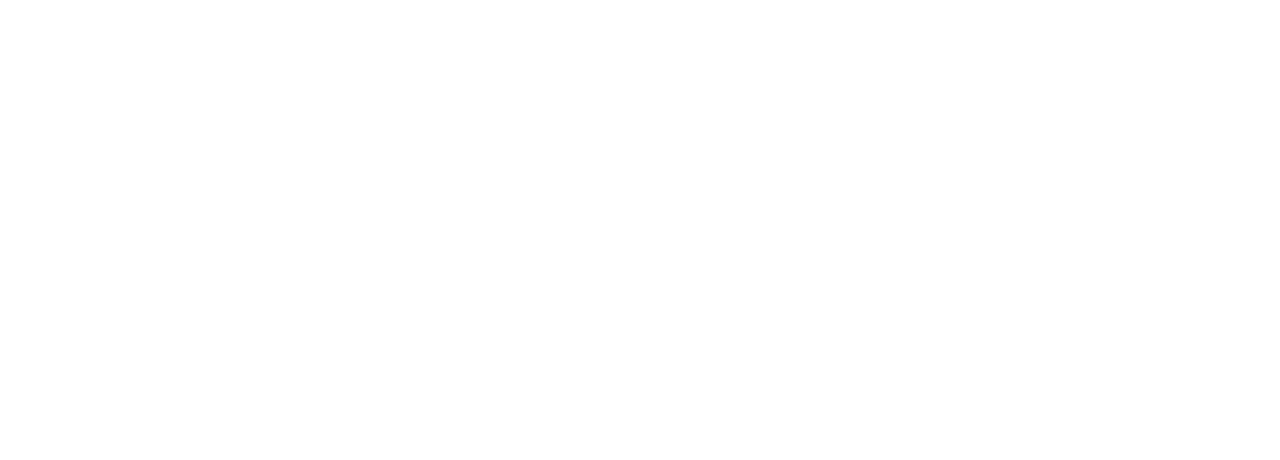
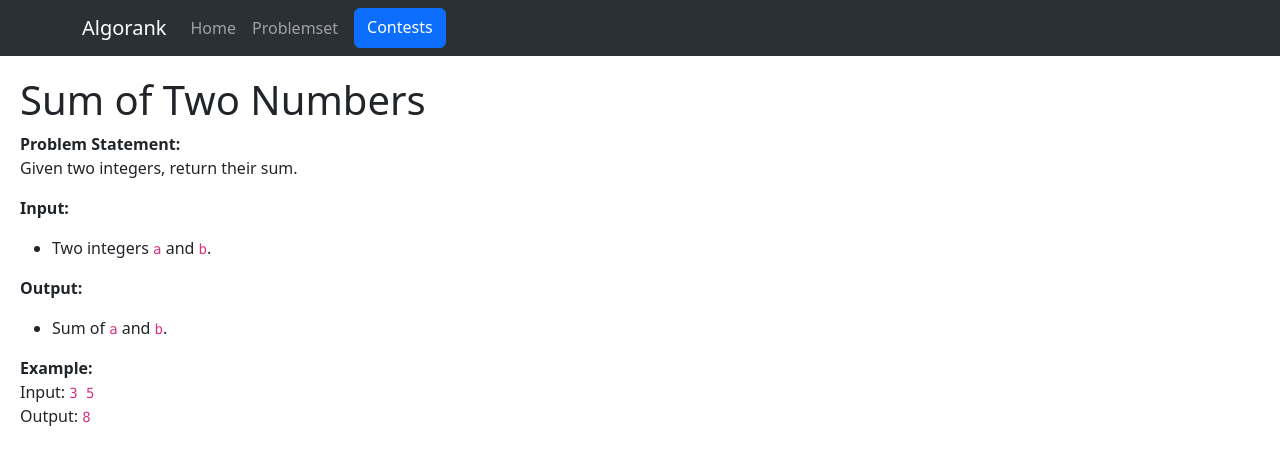
Before and after one commit to VemorPhose/Algorank, a React (Create React App) app in the folder client/: page /problem/2SUM in a window 1280 px wide. Before the commit this address had no page. Shown: the top 460 px of the page. Built offline with nearby package versions, Linux system fonts and the light colour scheme.

Commit message:
Started making problem page

```diff
--- a/client/package.json
+++ b/client/package.json
@@ -11,6 +11,7 @@
     "react": "^18.3.1",
     "react-bootstrap": "^2.10.7",
     "react-dom": "^18.3.1",
+    "react-markdown": "^9.0.3",
     "react-router-dom": "^7.1.1",
     "react-scripts": "^5.0.1",
     "web-vitals": "^2.1.4"
--- a/client/src/App.js
+++ b/client/src/App.js
@@ -6,8 +6,8 @@
 import { BrowserRouter as Router, Routes, Route } from 'react-router-dom';
 import Home from './pages/Home';
 import Problemset from './pages/Problemset';
+import ProblemPage from './pages/ProblemPage';
 import Contests from './pages/Contests';
-import Header from './components/Header';
 
 function App() {
   return (
@@ -16,6 +16,7 @@
         <Route path="/" element={<Home />} />
         <Route path="/problemset" element={<Problemset />} />
         <Route path="/contests" element={<Contests />} />
+        <Route path="/problem/:problemId" element={<ProblemPage />} />
       </Routes>
     </Router>
   );
--- a/client/src/pages/Contests.js
+++ b/client/src/pages/Contests.js
@@ -1,7 +1,7 @@
 // src/pages/Contests.js
 
 import React from 'react';
-import Header from '../components/Header';  // Import Header component
+import Header from '../components/Header';
 
 function Contests() {
   return (
--- a/client/src/pages/Home.js
+++ b/client/src/pages/Home.js
@@ -1,7 +1,7 @@
 // src/pages/Home.js
 
 import React from 'react';
-import Header from '../components/Header';  // Import Header component
+import Header from '../components/Header';
 
 function Home() {
   return (
--- /dev/null
+++ b/client/src/pages/ProblemPage.js
@@ -0,0 +1,30 @@
+//src/pages/ProblemPage.js
+
+import { useParams } from 'react-router-dom';
+import { useState, useEffect } from 'react';
+import ReactMarkdown from 'react-markdown';
+import Header from '../components/Header';
+
+function ProblemPage() {
+  const { problemId } = useParams();  // Grabs problem name from URL
+  const [content, setContent] = useState('Loading...');
+
+  useEffect(() => {
+    // Dynamically load the markdown file
+    import(`../problems/${problemId}.md`)
+      .then((res) => fetch(res.default).then((res) => res.text()))
+      .then((text) => setContent(text))
+      .catch(() => setContent('Problem not found.'));
+  }, [problemId]);
+
+  return (
+    <div>
+      <Header/>
+      <div style={{ padding: '20px' }}>
+        <ReactMarkdown>{content}</ReactMarkdown>
+      </div>
+    </div>
+  );
+}
+
+export default ProblemPage;
--- a/client/src/pages/Problemset.js
+++ b/client/src/pages/Problemset.js
@@ -1,15 +1,31 @@
 // src/pages/Problemset.js
 
 import React from 'react';
-import Header from '../components/Header';  // Import Header component
+import Header from '../components/Header';
+import { useState, useEffect } from 'react';
+import { Link } from 'react-router-dom';
 
 function Problemset() {
+  const [problems, setProblems] = useState([]);
+
+  useEffect(() => {
+    // Automatically import all .md files in the problems folder
+    const context = require.context('../problems', false, /\.md$/);
+    const problemFiles = context.keys().map((file) => file.replace('./', '').replace('.md', ''));
+    setProblems(problemFiles);
+  }, []);
+
   return (
     <div>
       <Header />
       <div style={{ padding: '20px', textAlign: 'center' }}>
         <h1>Problemset</h1>
         <p>Your platform for competitive programming.</p>
+        {problems.map((problem) => (
+          <div key={problem}>
+            <Link to={`/problem/${problem}`}>{problem.replace(/-/g, ' ')}</Link>
+          </div>
+        ))}
       </div>
     </div>
   );
--- /dev/null
+++ b/client/src/problems/2SUM.md
@@ -0,0 +1,14 @@
+# Sum of Two Numbers
+
+**Problem Statement:**
+Given two integers, return their sum.
+
+**Input:**
+- Two integers `a` and `b`.
+
+**Output:**
+- Sum of `a` and `b`.
+
+**Example:**
+Input: `3 5`
+Output: `8`
--- /dev/null
+++ b/client/src/problems/FIBO.md
@@ -0,0 +1,14 @@
+# Fibonacci Sequence
+
+**Problem Statement:**
+Print the first `n` numbers of the Fibonacci sequence.
+
+**Input:**
+- A single integer `n`.
+
+**Output:**
+- The first `n` Fibonacci numbers.
+
+**Example:**
+Input: `5`
+Output: `0 1 1 2 3`
```
Also changed, not shown: 2 other files (tests, documents, lock files or other folders).
